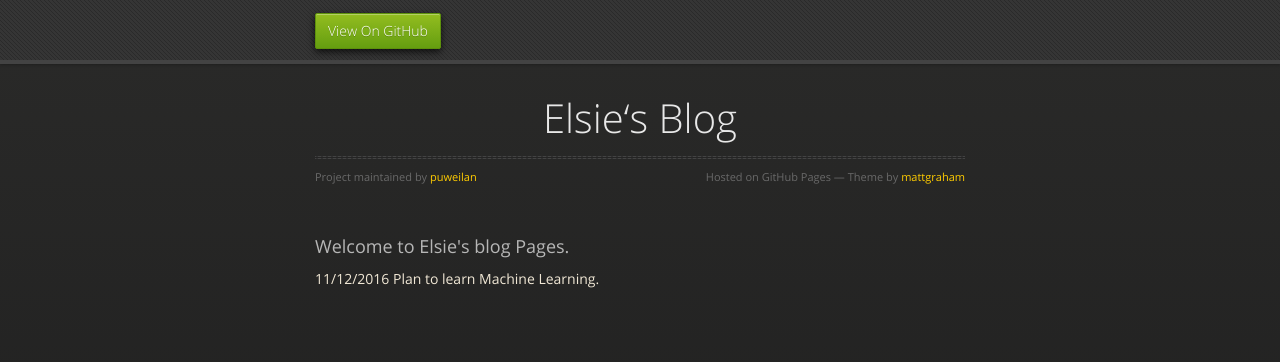
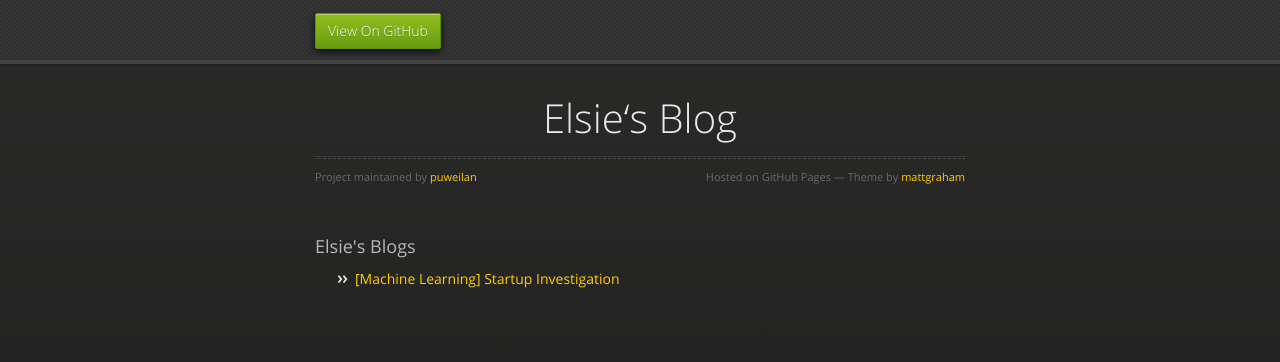
Before and after one commit to puweilan/puweilan.github.com, a plain HTML site: page index.html in a window 1280 px wide. Drawn offline with nearby package versions, Linux system fonts and the light colour scheme.

Commit message:
Replace master branch with page content via GitHub

```diff
--- a/index.html
+++ b/index.html
@@ -36,9 +36,11 @@
         </div>
 
         <h3>
-<a id="welcome-to-elsies-blog-pages" class="anchor" href="#welcome-to-elsies-blog-pages" aria-hidden="true"><span aria-hidden="true" class="octicon octicon-link"></span></a>Welcome to Elsie's blog Pages.</h3>
+<a id="elsies-blogs" class="anchor" href="#elsies-blogs" aria-hidden="true"><span aria-hidden="true" class="octicon octicon-link"></span></a>Elsie's Blogs</h3>
 
-<p>11/12/2016 Plan to learn Machine Learning.</p>
+<ul>
+<li><a href="https://github.com/puweilan/puweilan.github.io/blob/master/machine_leanring">[Machine Learning] Startup Investigation</a></li>
+</ul>
       </section>
 
     </div>
--- a/params.json
+++ b/params.json
@@ -1,7 +1,7 @@
 {
   "name": "Elsie‘s Blog",
   "tagline": "",
-  "body": "### Welcome to Elsie's blog Pages.\r\n\r\n11/12/2016 Plan to learn Machine Learning.",
+  "body": "### Elsie's Blogs\r\n* [[Machine Learning] Startup Investigation](https://github.com/puweilan/puweilan.github.io/blob/master/machine_leanring)",
   "google": "",
   "note": "Don't delete this file! It's used internally to help with page regeneration."
 }
```
